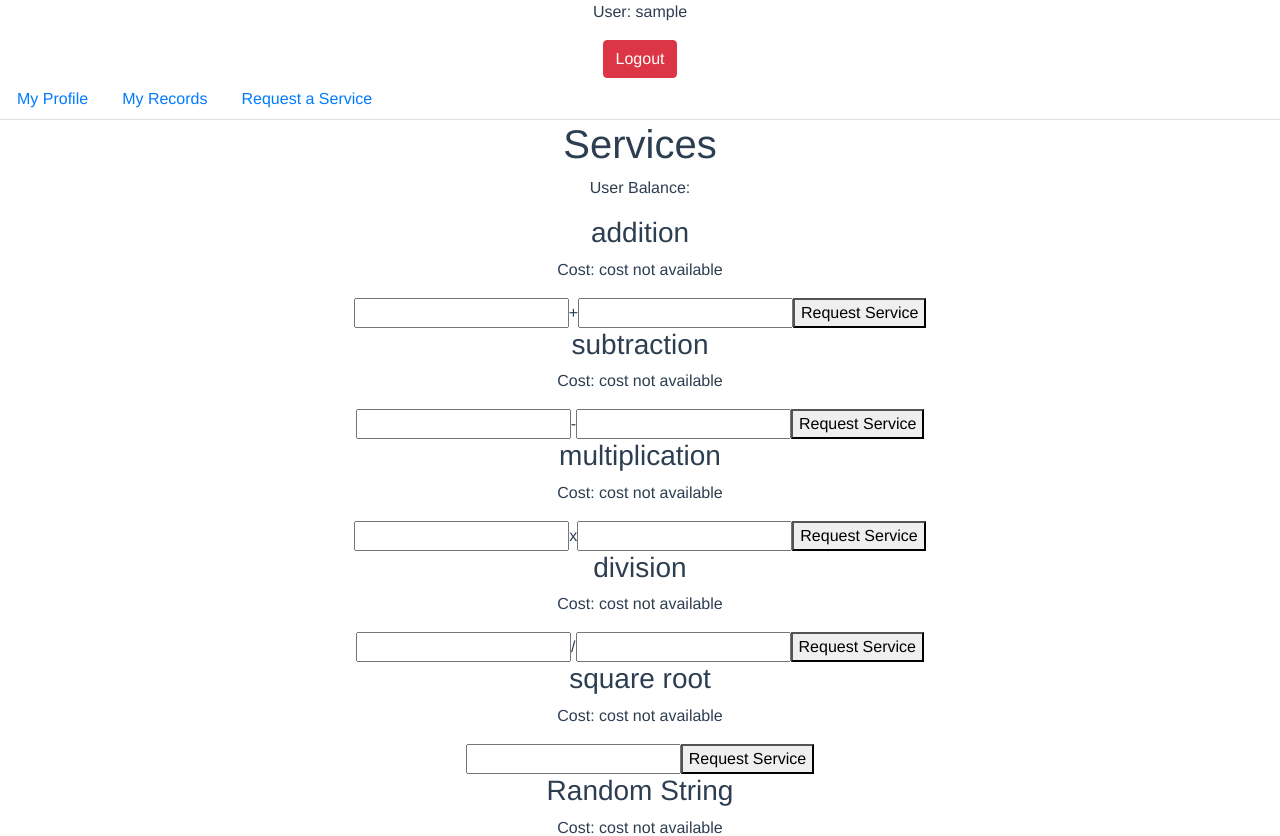
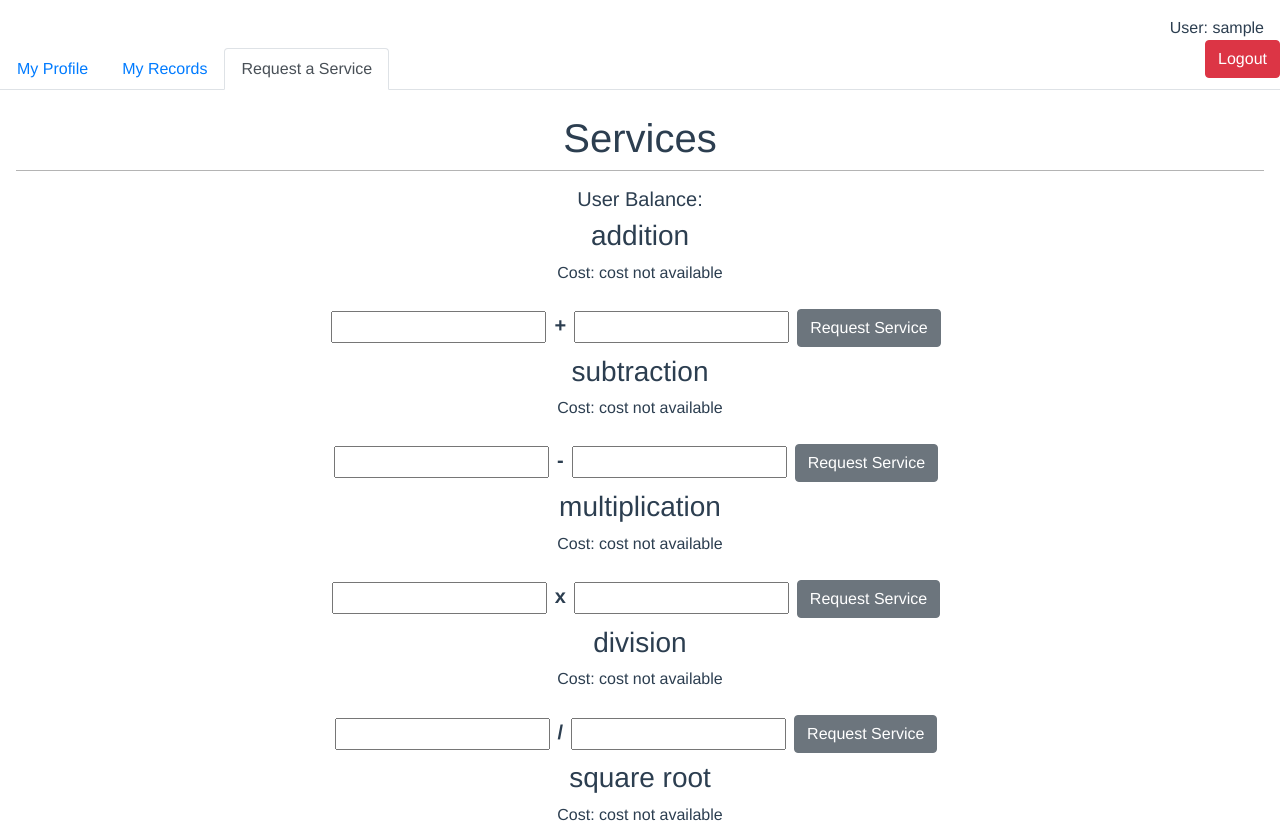
Before and after one commit to trevor2355/rest-api-calculator-vue, a Vue app: page /user/services in a window 1280 px wide. Shown: the top 836 px of the page. Built offline with nearby package versions, Linux system fonts and the light colour scheme; no server answers; sample sign-in values are in the browser's storage.

Commit message:
make styling changes to user and admin views

```diff
--- a/src/views/adminViews/AdminHome.vue
+++ b/src/views/adminViews/AdminHome.vue
@@ -1,14 +1,15 @@
 <template>
 <div>
-  <p>Admin User: {{ adminUser.username }}</p>
-  <b-button @click='logout' variant='danger' sz='sm'>Logout</b-button>
+  <p class='user'>Admin User: {{ adminUser.username }}</p>
+  <b-button @click='logout' variant='danger' sz='sm' class='logout'>Logout</b-button>
   <b-nav tabs>
     <b-nav-item
       :to="{
           name: 'adminUsersManage',
           params: { userId: adminUser.id }
         }"
-        variant='info'>
+        variant='info'
+        exact exact-active-class="active">
         Users
     </b-nav-item>
     <b-nav-item
@@ -16,7 +17,8 @@
           name: 'adminRecords',
           params: { userId: adminUser.id}
         }"
-        variant='info'>
+        variant='info'
+        exact exact-active-class="active">
         Records
     </b-nav-item>
     <b-nav-item
@@ -24,7 +26,8 @@
           name: 'adminServices',
           params: { userId: adminUser.id}
         }"
-        variant='info'>
+        variant='info'
+        exact exact-active-class="active">
         Services
     </b-nav-item>
   </b-nav>
@@ -48,3 +51,22 @@ methods: {
 }
 }
 </script>
+<style scoped>
+.logout {
+  position: absolute;
+  top: 40px;
+  right: 0px;
+}
+.user {
+  font-size: 16px;
+  font-weight: 500;
+  margin-top: 16px;
+  margin-right: 16px;
+  position: absolute;
+  top: 0px;
+  right: 0px;
+}
+.nav {
+  margin: 48px 0 24px 0
+}
+</style>
--- a/src/views/adminViews/AdminUsers.vue
+++ b/src/views/adminViews/AdminUsers.vue
@@ -1,11 +1,14 @@
 <template>
 <div>
+  <div class=buttons>
   <span class='button'>
   <b-button
     :to="{
         name: 'adminUsersManage',
       }"
-    variant='danger'>
+    variant='outline-secondary'
+    sz='lg'
+    exact exact-active-class="active">
       Manage Users
   </b-button>
   </span>
@@ -14,10 +17,13 @@
     :to="{
       name: 'adminUsersBalance',
     }"
-    variant='danger'>
+    variant='outline-secondary'
+    sz='lg'
+    exact exact-active-class="active">
       Manage User Balances
   </b-button>
   </span>
+  </div>
   <router-view></router-view>
 </div>
 </template>
@@ -33,4 +39,8 @@ export default {
 .button {
   margin: 8px;
 }
+.buttons {
+  margin-top: 16px;
+  margin-bottom: 24px;
+}
 </style>
--- a/src/views/adminViews/AdminUsersBalance.vue
+++ b/src/views/adminViews/AdminUsersBalance.vue
@@ -1,6 +1,5 @@
 <template>
   <div>
-    <h3>Users Balance</h3>
     <div class='flex-container'>
       <div class='flex-item'>
         <b-form-group
--- a/src/views/adminViews/AdminUsersManage.vue
+++ b/src/views/adminViews/AdminUsersManage.vue
@@ -1,7 +1,6 @@
 <template>
   <div>
-    <h3>Manage Users</h3>
-    <b-button size="sm" @click="openAddUserModal" variant='primary'>
+    <b-button size="sm" @click="openAddUserModal" variant='primary' class='addUser'>
           Add User +
     </b-button>
       <div class='flex-container'>
@@ -132,8 +131,11 @@ export default {
 }
 </script>
 <style scoped>
-h3 {
+h2 {
   margin: 8px;
+}
+.addUser {
+  margin-bottom: 16px;
 }
 .flex-container {
   display: grid;
--- a/src/views/userViews/MyProfile.vue
+++ b/src/views/userViews/MyProfile.vue
@@ -1,8 +1,9 @@
 <template>
   <div>
     <h1>My Profile</h1>
+    <div class='line'></div>
     <ul>
-      <li>Email: {{ user.username }}</li>
+      <li>Username (email): {{ user.username }}</li>
       <li>Balance: {{ user.balance }}</li>
       <li>Role: {{ user.role }}</li>
       <li>Status: {{ user.status }}</li>
@@ -42,3 +43,20 @@ export default {
   }
 }
 </script>
+<style scoped>
+ul {
+  list-style-type: none;
+  margin: 0;
+  padding: 0;
+}
+li {
+  font-size: 24px;
+  padding: 12px;
+}
+.line {
+  border-top: 1px solid rgb(180, 180, 180);
+  margin-bottom: 16px;
+  margin-right: 16px;
+  margin-left: 16px;
+}
+</style>
--- a/src/views/userViews/Services.vue
+++ b/src/views/userViews/Services.vue
@@ -1,7 +1,8 @@
 <template>
   <div>
     <h1>Services</h1>
-    <p>User Balance: {{ userBalance }}</p>
+    <div class='line'></div>
+    <h5>User Balance: {{ userBalance }}</h5>
     <div>
       <div>
         <h3>addition</h3>
@@ -11,8 +12,8 @@
         <span>+</span>
         <label for="val2"></label>
         <input v-model="additionVal2" type="number" name="additionVal2" class="input">
-        <button @click="add" :disabled='additionSubtractionDisabled'>Request Service</button>
-        <span v-if='additionResult || additionResult === 0'>{{ additionResult }}</span>
+        <b-button @click="add" :disabled='additionSubtractionDisabled'>Request Service</b-button>
+        <span v-if='additionResult || additionResult === 0'>= {{ additionResult }}</span>
       </div>
       <div>
         <h3>subtraction</h3>
@@ -22,8 +23,8 @@
         <span>-</span>
         <label for="val2"></label>
         <input v-model="subtractionVal2" type="number" name="subtractionVal2" class="input">
-        <button @click="subtract" :disabled='additionSubtractionDisabled'>Request Service</button>
-        <span v-if='subtractionResult ||subtractionResult === 0'>{{ subtractionResult }}</span>
+        <b-button @click="subtract" :disabled='additionSubtractionDisabled'>Request Service</b-button>
+        <span v-if='subtractionResult || subtractionResult === 0'>= {{ subtractionResult }}</span>
       </div>
       <div>
         <h3>multiplication</h3>
@@ -33,8 +34,8 @@
         <span>x</span>
         <label for="val2"></label>
         <input v-model="multiplicationVal2" type="number" name="multiplicationVal2" class="input">
-        <button @click="multiply" :disabled='multiplicationDivisionDisabled'>Request Service</button>
-        <span v-if='multiplicationResult'>{{ multiplicationResult }}</span>
+        <b-button @click="multiply" :disabled='multiplicationDivisionDisabled'>Request Service</b-button>
+        <span v-if='multiplicationResult || multiplicationResult === 0'>= {{ multiplicationResult }}</span>
       </div>
       <div>
         <h3>division</h3>
@@ -44,23 +45,23 @@
         <span>/</span>
         <label for="val2"></label>
         <input v-model="divisionVal2" type="number" name="divisionVal2" class="input">
-        <button @click="divide" :disabled='multiplicationDivisionDisabled'>Request Service</button>
-        <span v-if='divisionResult'>{{ divisionResult }}</span>
+        <b-button @click="divide" :disabled='multiplicationDivisionDisabled'>Request Service</b-button>
+        <span v-if='divisionResult || divisionResult === 0'>= {{ divisionResult }}</span>
       </div>
       <div>
         <h3>square root</h3>
         <p>Cost: {{ 'square-root' | findCostOfService(services) }}</p>
         <label for="val1"></label>
         <input v-model="squareRootVal" type="number" name="squareRootVal" class="input">
-        <button @click="squareRoot" :disabled='squareRootDisabled'>Request Service</button>
-        <span v-if='squareRootResult'>{{ squareRootResult }}</span>
+        <b-button @click="squareRoot" :disabled='squareRootDisabled'>Request Service</b-button>
+        <span v-if='squareRootResult || squareRootResult === 0'>{{ squareRootResult }}</span>
       </div>
       <div>
         <h3>Random String</h3>
         <p>Cost: {{ 'random string generator' | findCostOfService(services) }}</p>
         <label for="val1">Length (1-32)</label>
         <input v-model="generateRandomStringVal" type="number" name="generateRandomStringVal" class="input">
-        <button @click="generateRandomString" :disabled='randomStringGeneratorDisabled'>Request Service</button>
+        <b-button @click="generateRandomString" :disabled='randomStringGeneratorDisabled'>Request Service</b-button>
         <span v-if='randomStringGeneratorResult'>{{ randomStringGeneratorResult }}</span>
       </div>
     </div>
@@ -247,3 +248,22 @@ export default {
   }
 }
 </script>
+<style scoped>
+span {
+  padding: 8px;
+  font-size: 20px;
+  font-weight: 800;
+}
+input {
+  height: 32px;
+}
+.line {
+  border-top: 1px solid rgb(180, 180, 180);
+  margin-bottom: 16px;
+  margin-right: 16px;
+  margin-left: 16px;
+}
+.btn {
+  margin: 8px;
+}
+</style>
--- a/src/views/userViews/UserHome.vue
+++ b/src/views/userViews/UserHome.vue
@@ -1,14 +1,15 @@
 <template>
 <div>
-  <p>User: {{ user.username }}</p>
-  <b-button @click='logout' variant='danger' sz='sm'>Logout</b-button>
+  <p class='user'>User: {{ user.username }}</p>
+  <b-button class='logout' @click='logout' variant='danger' sz='sm'>Logout</b-button>
   <b-nav tabs>
     <b-nav-item
       :to="{
           name: 'myProfile',
           params: { userId: user.id }
         }"
-        variant='info'>
+        variant='info'
+        exact exact-active-class="active">
         My Profile
     </b-nav-item>
     <b-nav-item
@@ -16,7 +17,8 @@
           name: 'myRecords',
           params: { userId: user.id}
         }"
-        variant='info'>
+        variant='info'
+        exact exact-active-class="active">
         My Records
     </b-nav-item>
     <b-nav-item
@@ -24,7 +26,8 @@
           name: 'services',
           params: {}
         }"
-        variant='info'>
+        variant='info'
+        exact exact-active-class="active">
         Request a Service
     </b-nav-item>
   </b-nav>
@@ -49,3 +52,22 @@ methods: {
 }
 }
 </script>
+<style scoped>
+.logout {
+  position: absolute;
+  top: 40px;
+  right: 0px;
+}
+.user {
+  font-size: 16px;
+  font-weight: 500;
+  margin-top: 16px;
+  margin-right: 16px;
+  position: absolute;
+  top: 0px;
+  right: 0px;
+}
+.nav {
+  margin: 48px 0 24px 0
+}
+</style>
```
